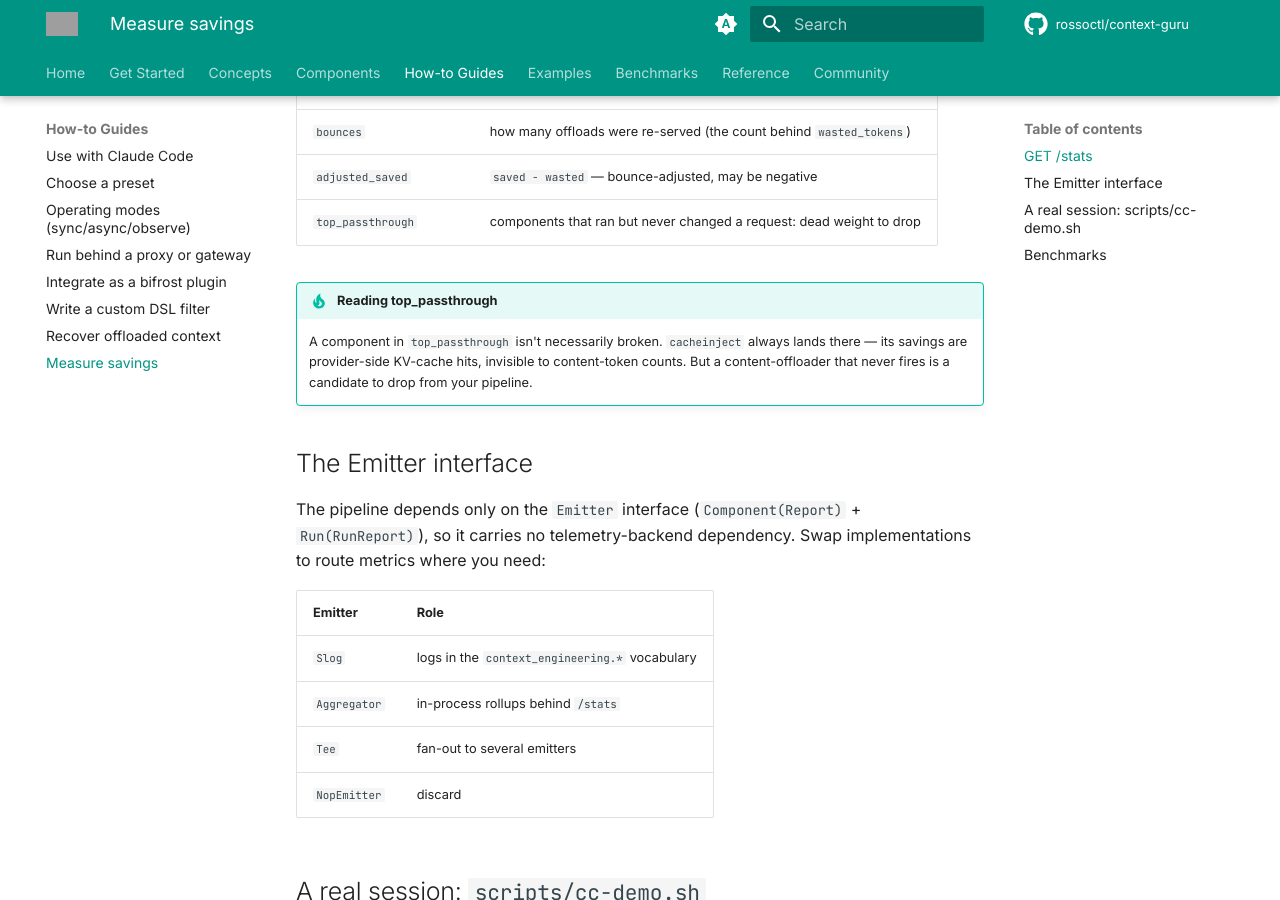
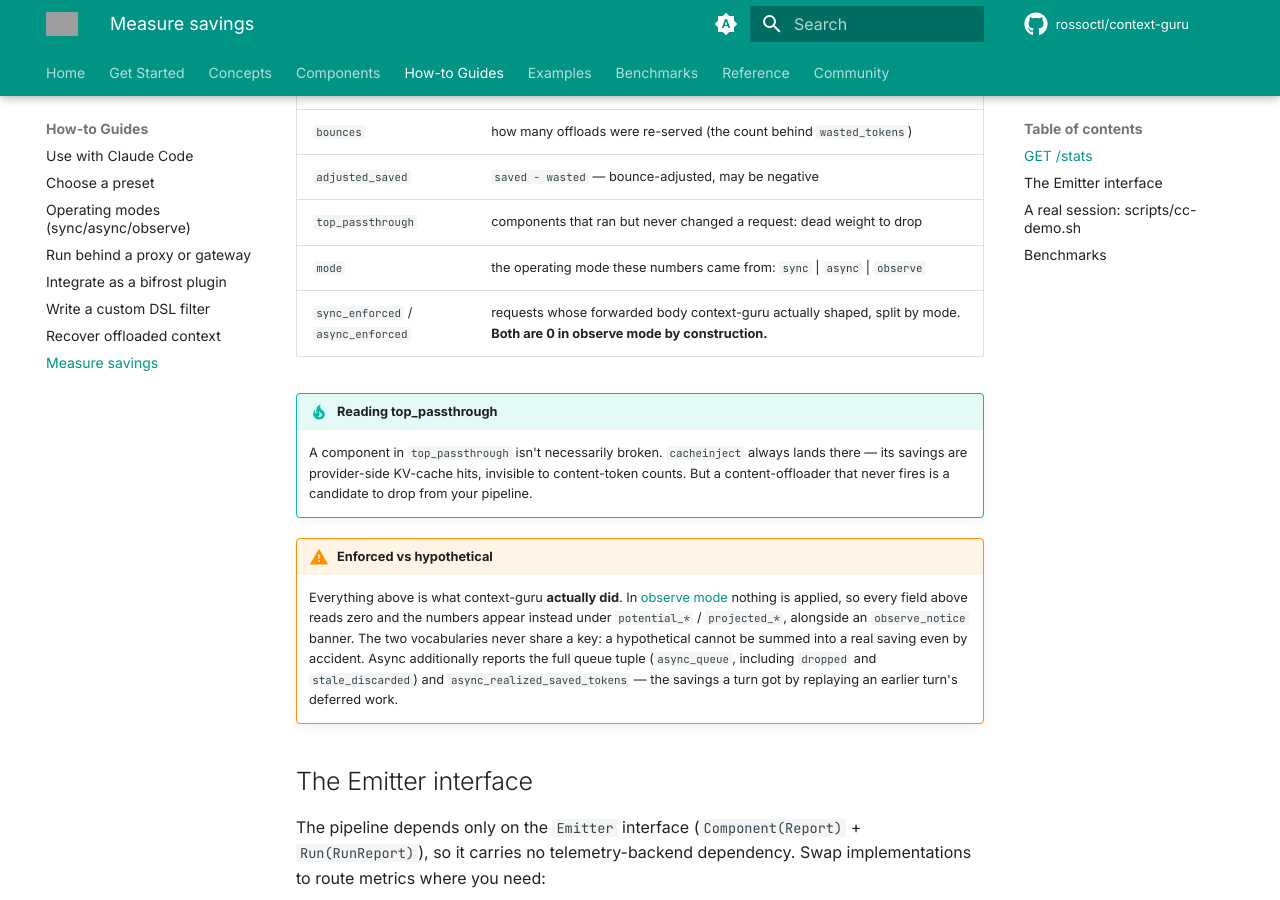
Before and after one commit to itay-nakash/context-guru, an MkDocs documentation site: the page built from docs/how-to/measure-savings.md, in a window 1280 px wide and 900 px high, scrolled down 588 px. Built offline with MkDocs 1.6.1 and Material for MkDocs 9.7.7, drawn with Linux system fonts in a browser that asks for light colours; comment, search, counter and statistics services are not loaded; grey boxes are pictures that could not be loaded.

Commit message:
docs(measure-savings): distinguish enforced rollups from observe hypotheticals
Signed-off-by: Osher-Elhadad <Osher.Elhadad@ibm.com>

```diff
--- a/docs/how-to/measure-savings.md
+++ b/docs/how-to/measure-savings.md
@@ -16,11 +16,23 @@ The proxy exposes `GET /stats` with in-process savings rollups. Savings are **to
 | `bounces` | how many offloads were re-served (the count behind `wasted_tokens`) |
 | `adjusted_saved` | `saved − wasted` — bounce-adjusted, may be negative |
 | `top_passthrough` | components that ran but never changed a request: dead weight to drop |
+| `mode` | the operating mode these numbers came from: `sync` \| `async` \| `observe` |
+| `sync_enforced` / `async_enforced` | requests whose forwarded body context-guru actually shaped, split by mode. **Both are 0 in observe mode by construction.** |
 
 !!! tip "Reading top_passthrough"
     A component in `top_passthrough` isn't necessarily broken. `cacheinject` always lands there —
     its savings are provider-side KV-cache hits, invisible to content-token counts. But a
     content-offloader that never fires is a candidate to drop from your pipeline.
+
+!!! warning "Enforced vs hypothetical"
+    Everything above is what context-guru **actually did**. In
+    [observe mode](operating-modes.md#observe-measure-without-enforcing) nothing is
+    applied, so every field above reads zero and the numbers appear instead under
+    `potential_*` / `projected_*`, alongside an `observe_notice` banner. The two
+    vocabularies never share a key: a hypothetical cannot be summed into a real saving
+    even by accident. Async additionally reports the full queue tuple (`async_queue`,
+    including `dropped` and `stale_discarded`) and `async_realized_saved_tokens` — the
+    savings a turn got by replaying an earlier turn's deferred work.
 
 ## The Emitter interface
 
```
